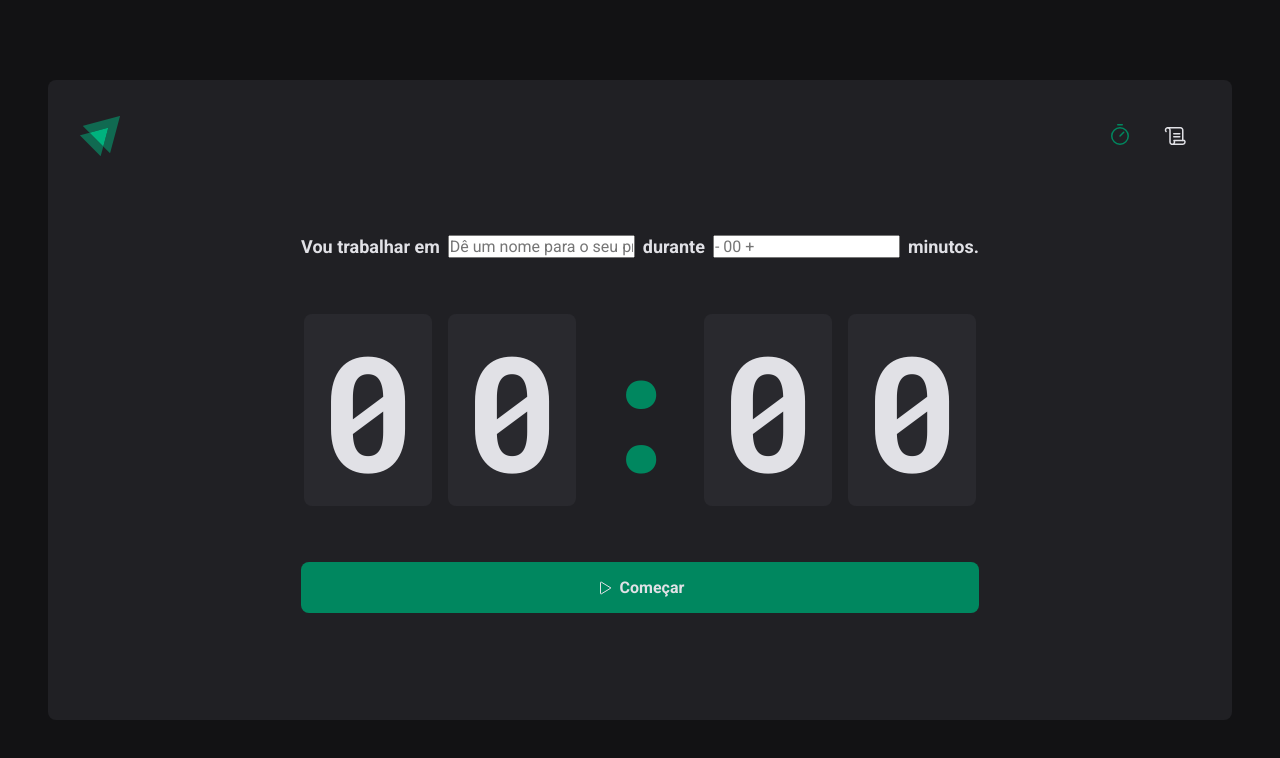
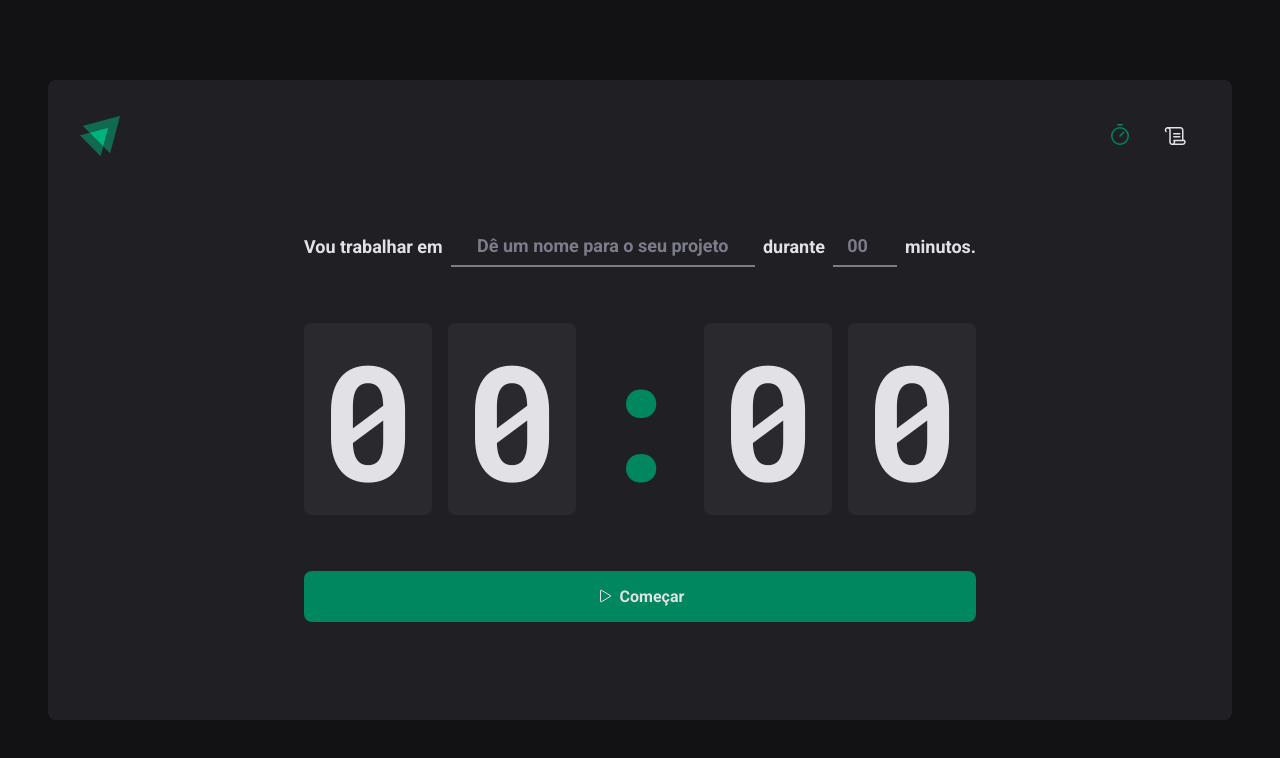
Before and after one commit to uitalorss/ignite-timer, a React (Vite) app: page / in a window 1280 px wide. Shown: the top 758 px of the page. Built offline with nearby package versions, Linux system fonts and the light colour scheme.

Commit message:
estilização final do formulario

```diff
--- a/src/pages/Home/index.tsx
+++ b/src/pages/Home/index.tsx
@@ -1,6 +1,13 @@
 import { Play } from "phosphor-react";
-import { CountdownButton, CountdownContainer, FormContainer, HomeContainer, Separator } from "./styles";
-
+import {
+  CountdownButton,
+  CountdownContainer,
+  FormContainer,
+  HomeContainer,
+  MinutesInput,
+  Separator,
+  TaskInput
+} from "./styles";
 
 export function Home(){
   return(
@@ -8,9 +15,9 @@
       <form action="">
         <FormContainer>
           <label htmlFor="task">Vou trabalhar em</label>
-          <input id="task" type="text" placeholder="Dê um nome para o seu projeto" />
+          <TaskInput id="task" type="text" placeholder="Dê um nome para o seu projeto" />
           <label htmlFor="counter">durante</label>
-          <input id="counter" type="number" placeholder="- 00 +" />
+          <MinutesInput id="counter" type="number" placeholder="00" />
           <span>minutos.</span>
         </FormContainer>
         <CountdownContainer>
--- a/src/pages/Home/styles.ts
+++ b/src/pages/Home/styles.ts
@@ -16,7 +16,7 @@
     gap: 3.5rem;
   }
 
-`;
+`
 
 export const FormContainer = styled.div`
   width: 100%;
@@ -28,6 +28,34 @@
   color: ${props => props.theme['gray-100']};
   font-size: 1.125rem;
   font-weight: 700;
+`
+export const BaseInput = styled.input`
+  background: transparent;
+  height: 2.5rem;
+  border: 0;
+  border-bottom: 2px solid ${props => props.theme['gray-500']};
+  color: ${props => props.theme['gray-100']};
+  font-size: 1.125rem;
+  font-weight: 700;
+  padding: 0 0.5rem;
+  text-align: center;
+
+  &:focus{
+    box-shadow: none;
+    border-color: ${props => props.theme['green-500']};
+  }
+
+  &::placeholder{
+    color: ${props => props.theme['gray-500']};
+  }
+`
+
+export const TaskInput = styled(BaseInput)`
+  flex: 1;
+`
+
+export const MinutesInput = styled(BaseInput)`
+  width: 4rem;
 `
 
 export const CountdownContainer = styled.div`
```
